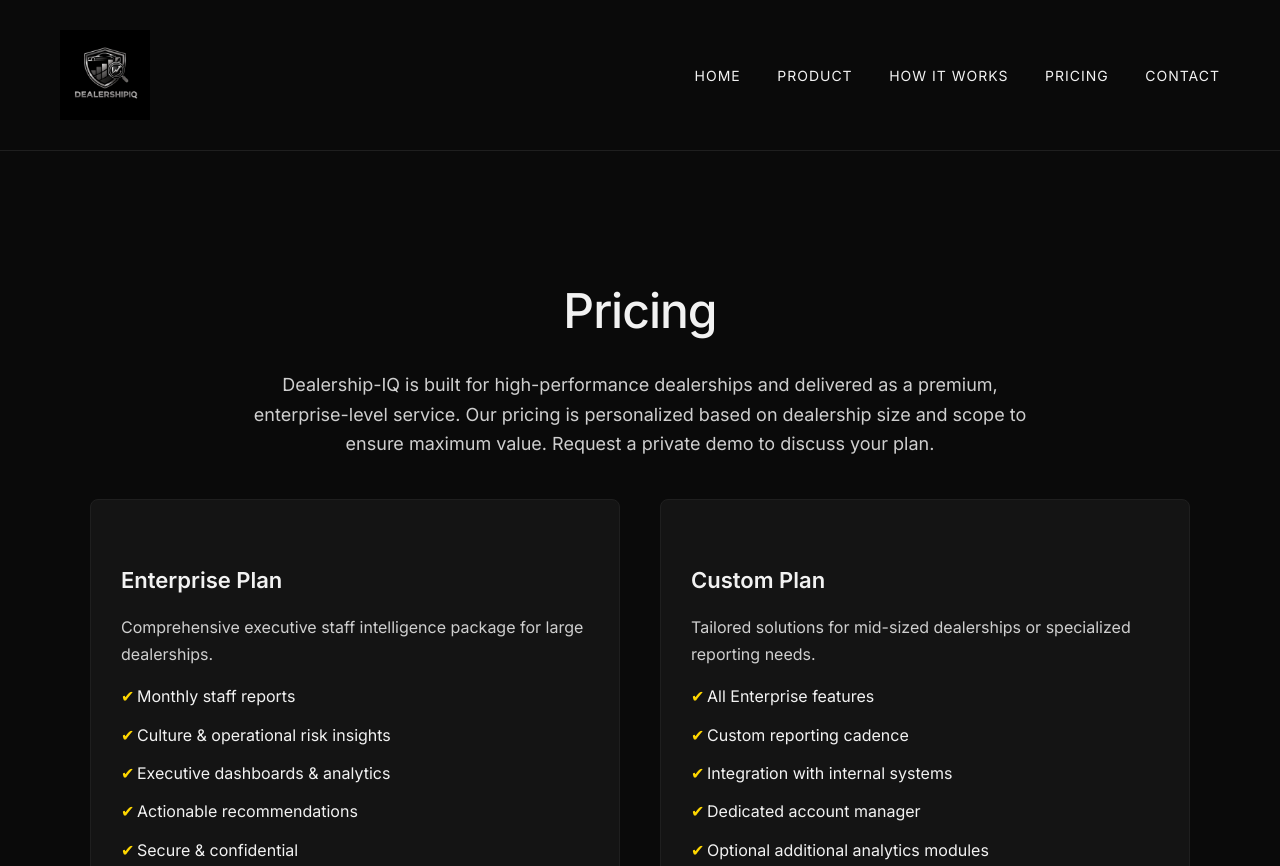
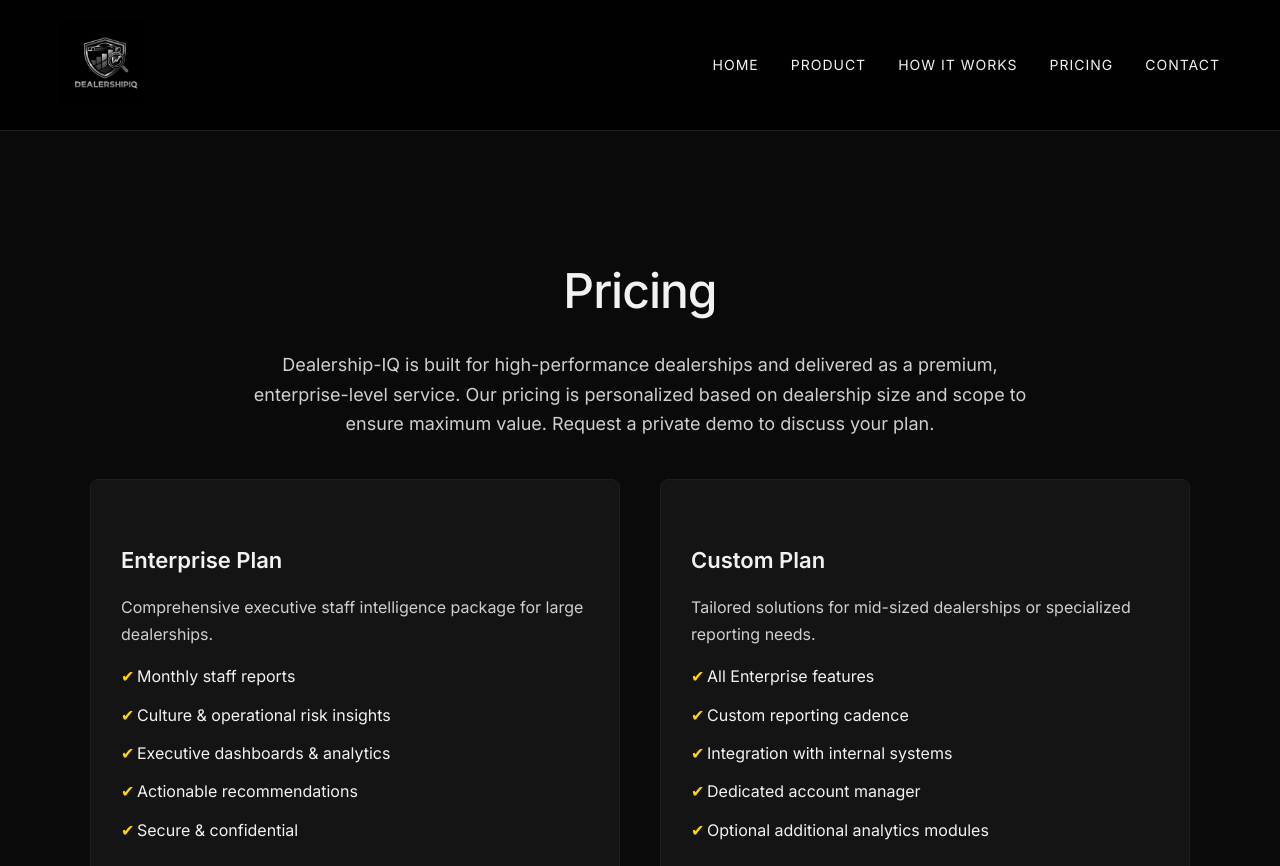
Before and after one commit to asamue05/dealership-iq.github.io, a plain HTML site: page Pricing.html in a window 1280 px wide. Shown: the top 866 px of the page. Drawn offline with Linux system fonts and the light colour scheme.

Commit message:
Update Pricing.html

```diff
--- a/Pricing.html
+++ b/Pricing.html
@@ -17,11 +17,15 @@
       line-height: 1.65;
     }
 
+    /* ================= HEADER ================= */
     header {
-      padding: 30px 60px;
       display: flex;
+      flex-wrap: wrap;           /* allow nav to wrap on small screens */
       justify-content: space-between;
       align-items: center;
+      padding: 20px 60px;
+      background: rgba(0,0,0,0.85);
+      backdrop-filter: blur(6px);
       border-bottom: 1px solid #1f1f1f;
     }
 
@@ -32,19 +36,26 @@
       opacity: 0.95;
     }
 
-    header nav a {
+    nav {
+      display: flex;
+      flex-wrap: wrap;           /* wrap nav links if needed */
+      gap: 32px;
+    }
+
+    nav a {
       color: #f2f2f2;
       text-decoration: none;
-      margin-left: 32px;
       font-size: 14px;
       letter-spacing: 1px;
       text-transform: uppercase;
+      white-space: nowrap;
     }
 
-    header nav a:hover {
+    nav a:hover {
       color: #ffd700;
     }
 
+    /* ================= MAIN CONTENT ================= */
     .container {
       max-width: 1100px;
       margin: auto;
@@ -145,13 +156,20 @@
       color: #777;
       margin-top: 60px;
     }
+
+    /* ================= MOBILE ================= */
+    @media (max-width: 768px) {
+      header {
+        padding: 16px 24px;
+      }
+    }
   </style>
 </head>
 
 <body>
 
 <header>
-  <img src="logo.png.png" alt="Dealership-IQ" class="logo">
+  <a href="index.html"><img src="logo.png.png" alt="Dealership-IQ" class="logo"></a>
   <nav>
     <a href="index.html">Home</a>
     <a href="product.html">Product</a>
```
